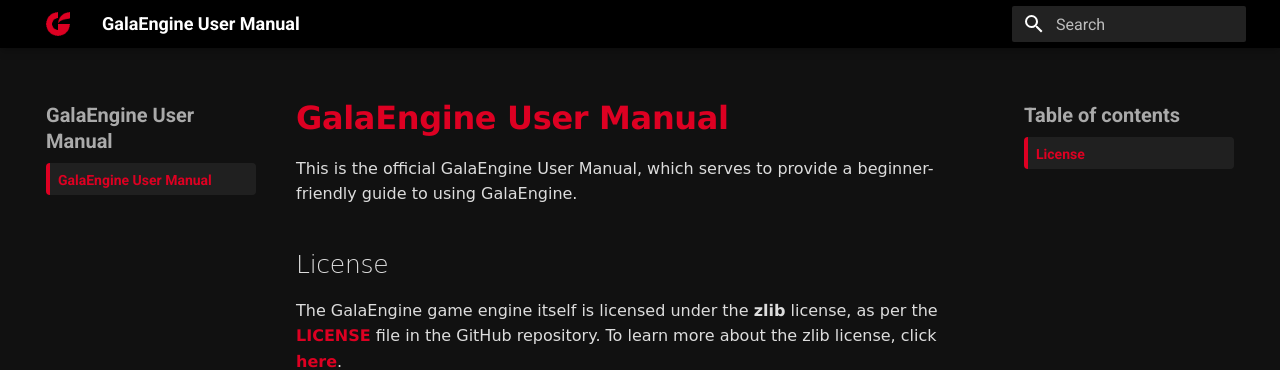
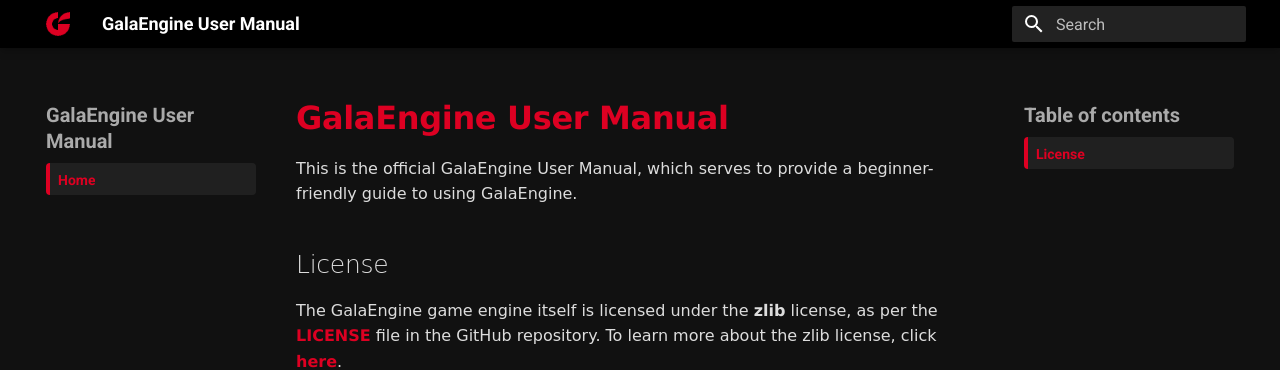
Before and after one commit to colleen05/GalaEngine-UserManual, an MkDocs documentation site: the page built from docs/index.md, in a window 1280 px wide. Shown: the top 370 px of the page. Built offline with MkDocs 1.6.1 and Material for MkDocs 9.7.7, drawn with Linux system fonts in a browser that asks for light colours; some web fonts are replaced.

Commit message:
Added navigation.

```diff
--- a/mkdocs.yml
+++ b/mkdocs.yml
@@ -1,5 +1,8 @@
 site_name: "GalaEngine User Manual"
 site_url: "https://galaengine.com/"
+
+nav:
+    - "Home": "index.md"
 
 theme:
   logo: "resources/favicon.png"
```
